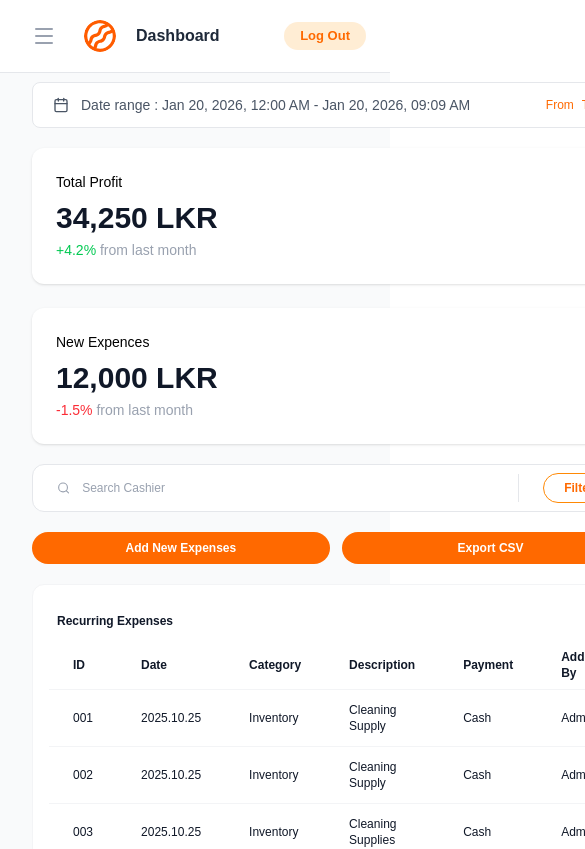
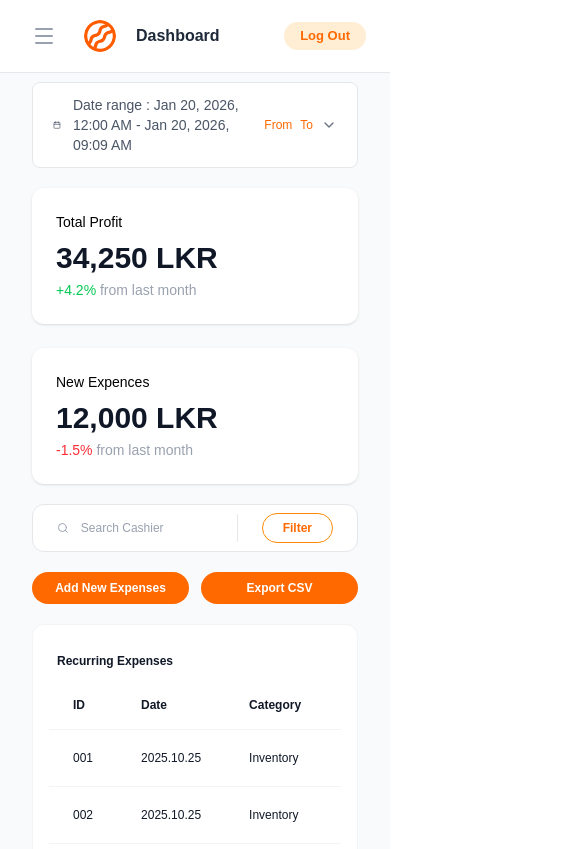
Before and after one commit to LTI-INTERNS/pos-micro-sass, a Next.js app: page /RecurringExpenses in a window 390 px wide. Shown: the top 849 px of the page, 585 px wide, since content can reach past the window. Built offline with nearby package versions, Linux system fonts and the light colour scheme.

Commit message:
fix: adjust layout overflow properties for better responsiveness

```diff
--- a/app/components/dashboard_layout.tsx
+++ b/app/components/dashboard_layout.tsx
@@ -12,7 +12,7 @@ const DashboardLayout = ({ children }: DashboardLayoutProps) => {
   const [sidebarOpen, setSidebarOpen] = useState(false);
 
   return (
-    <div className="min-h-screen flex flex-col bg-gray-50">
+    <div className="min-h-screen flex flex-col bg-gray-50 overflow-x-hidden">
       <style>{`
         .scrollbar-hide::-webkit-scrollbar {
           width: 6px;
@@ -44,7 +44,7 @@ const DashboardLayout = ({ children }: DashboardLayoutProps) => {
 
       <div className="h-[50px]"></div>
 
-      <div className="flex flex-1">
+      <div className="flex flex-1 overflow-x-hidden">
         {/* Desktop Sidebar*/}
         <div className="fixed left-0 top-[60px] bottom-0 z-20 hidden sm:block overflow-y-auto scrollbar-hide hover:scrollbar-show group">
           <Sidebar isOpen={sidebarOpen} onClose={() => setSidebarOpen(false)} />
@@ -55,7 +55,7 @@ const DashboardLayout = ({ children }: DashboardLayoutProps) => {
           <Sidebar isOpen={sidebarOpen} onClose={() => setSidebarOpen(false)} />
         </div>
 
-        <main className="flex-1 ml-0 sm:ml-64 top-[60px]overflow-y-auto p-8 scrollbar-hide">
+        <main className="flex-1 ml-0 sm:ml-64 top-[50px] overflow-y-auto p-8 scrollbar-hide">
           {children}
         </main>
       </div>
```
